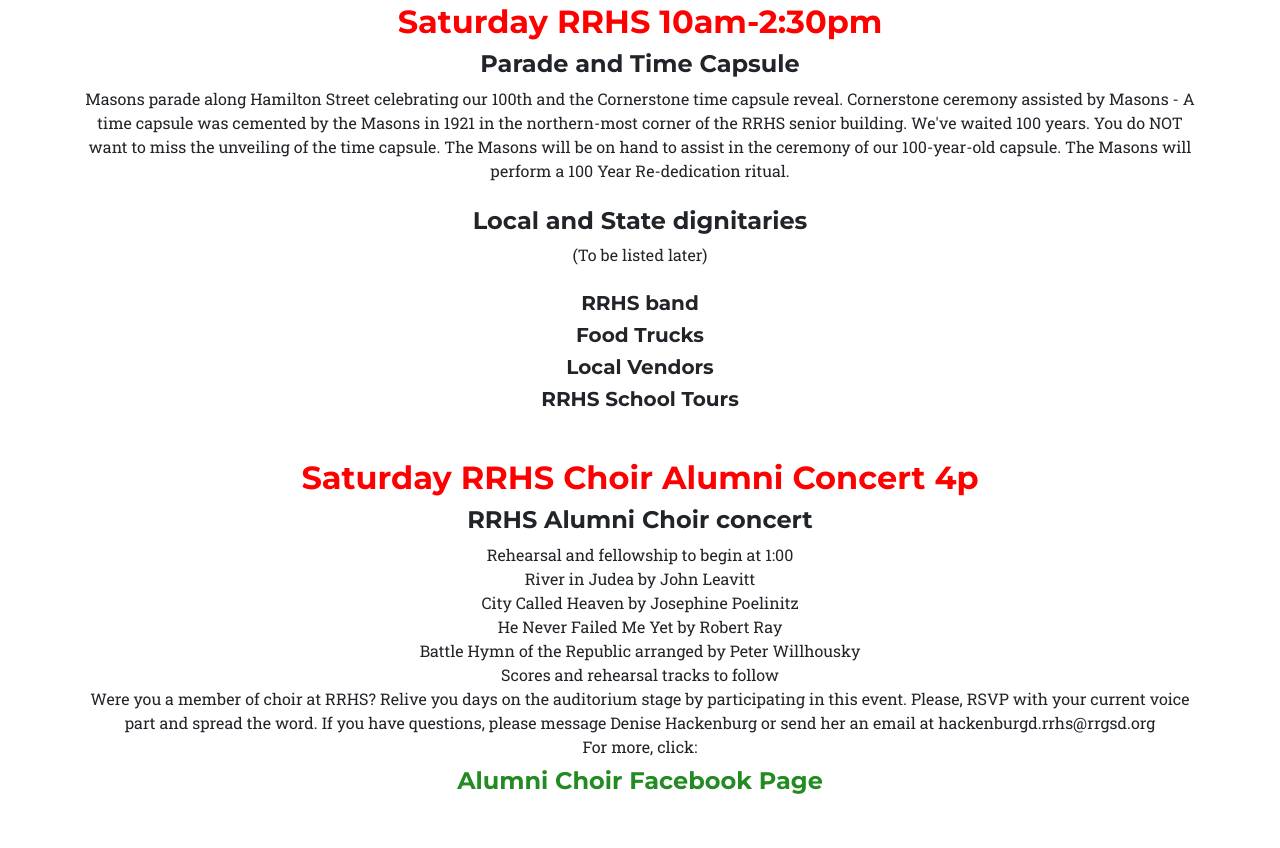
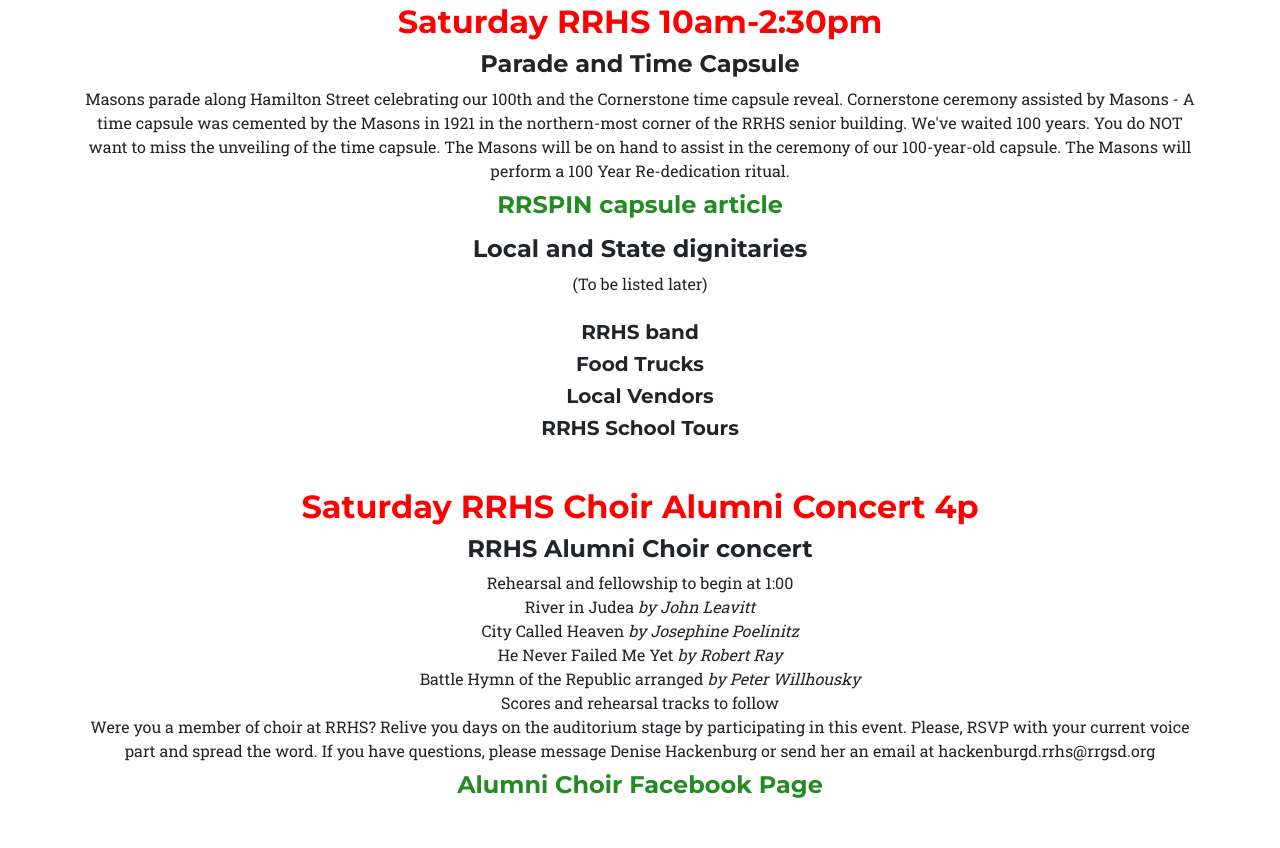
Before and after one commit to Kingman43/rrhsalumni100, a plain HTML site: page index.html in a window 1280 px wide. Shown: the part 1238-2086 px from the top of the page. Drawn offline with Linux system fonts and the light colour scheme; files that its build step writes are made by us from their sources; a web font is replaced by a local one.

Commit message:
Added link to RRSPIN capsule article

```diff
--- a/index.html
+++ b/index.html
@@ -199,7 +199,9 @@
 				We've waited 100 years. You do NOT want to miss the unveiling of the time capsule.
 				The Masons will be on hand to assist in the ceremony of our 100-year-old capsule.
 				The Masons will perform a 100 Year Re-dedication ritual.
-				<br><br>
+				<h4><a class="nav-link js-scroll-trigger" href="https://rrspin.com/news/4688-then-and-now-masons-to-oversee-rrhs-cornerstone-ceremony.html">RRSPIN capsule article</a></h4>
+
+
 				<h4>Local and State dignitaries</h4>
 				(To be listed later)
 				<br><br>
@@ -223,21 +225,19 @@
 				<h4>RRHS Alumni Choir concert</h4>
 				Rehearsal and fellowship to begin at 1:00
 				<br>
-				River in Judea by John Leavitt
+				River in Judea <i>by John Leavitt</i>
 				<br>
-				City Called Heaven by Josephine Poelinitz
+				City Called Heaven <i>by Josephine Poelinitz</i>
 				<br>
-				He Never Failed Me Yet by Robert Ray
+				He Never Failed Me Yet <i>by Robert Ray</i>
 				<br>
-				Battle Hymn of the Republic arranged by Peter Willhousky
+				Battle Hymn of the Republic arranged <i>by Peter Willhousky</i>
 				<br>
 				Scores and rehearsal tracks to follow
 				<br>
 				Were you a member of choir at RRHS? Relive you days on the auditorium stage by participating in this event.
 				Please, RSVP with your current voice part and spread the word.
 				If you have questions, please message Denise Hackenburg or send her an email at hackenburgd.rrhs@rrgsd.org
-				<br>
-				For more, click:
 				<h4><a class="nav-link js-scroll-trigger" href="https://www.facebook.com/groups/230263968963881/">Alumni Choir Facebook Page</a></h4>
 			</div>
 		</div>
@@ -284,7 +284,6 @@
 		  Additional clues of the riddle will be released incrementally on a schedule.
 		  The treasure is <b>NOT</b> on school property.
 		  The treasure is on publicly accessible property.
-		  More information is available at:
 		  <h4><a class="nav-link js-scroll-trigger" href="https://rrhstreasure.com">rrhstreasure.com</a></h4>
 	  </div>
 	</div>
```
